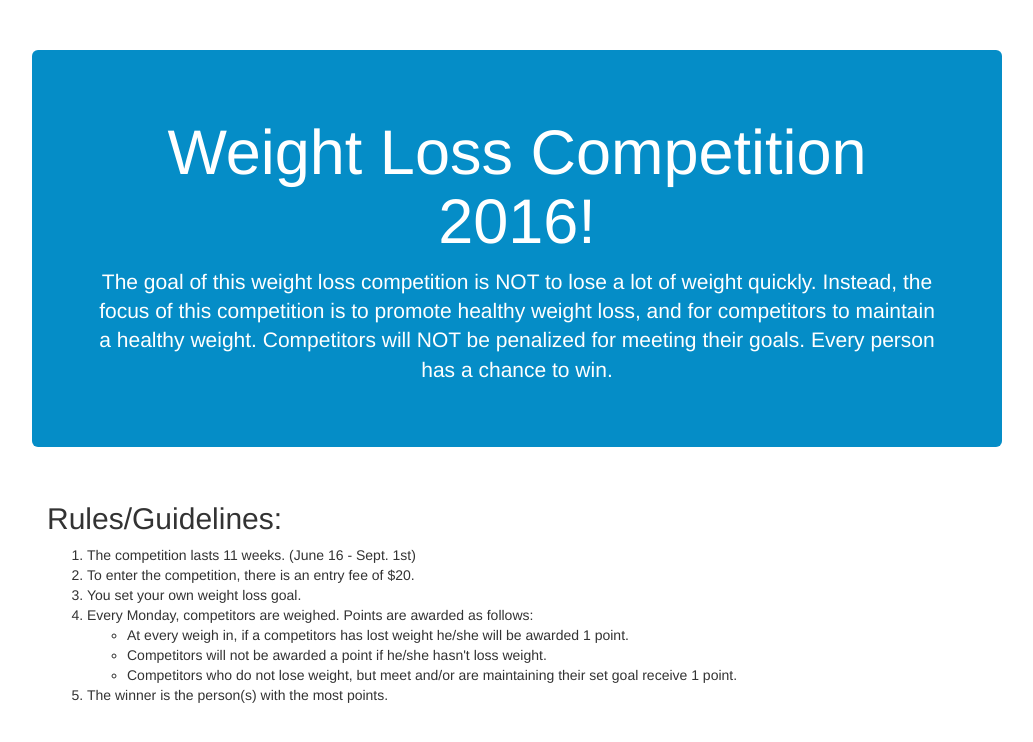
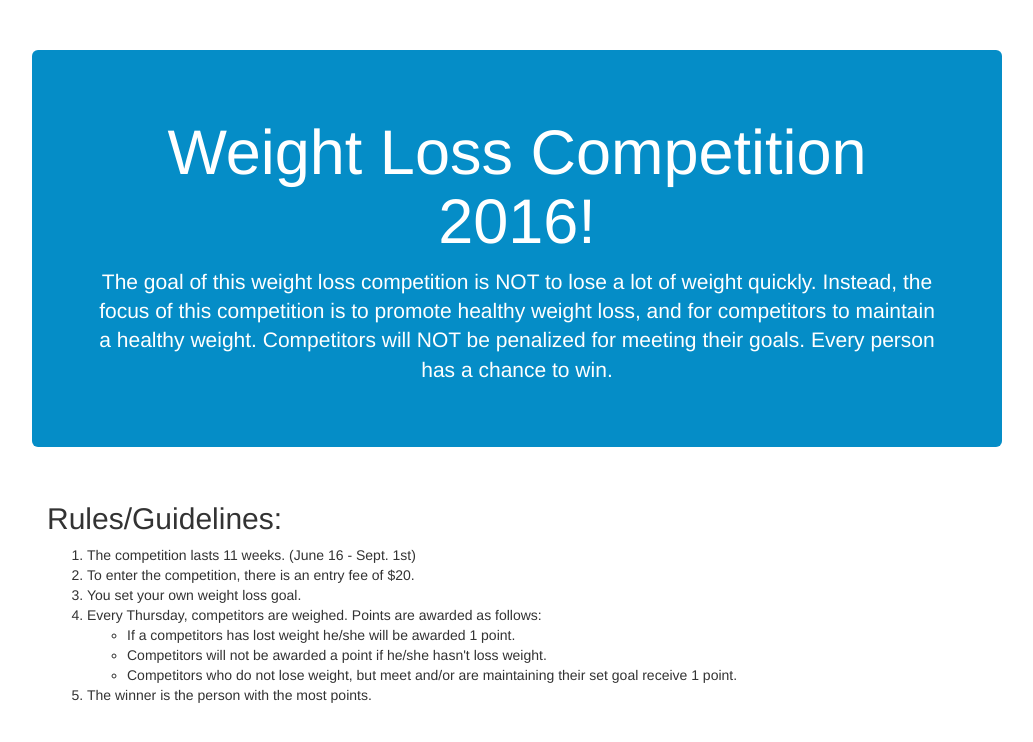
Before and after one commit to jobygjoseph/fattyfatfat, a plain HTML site: page 2016/index.html in a window 1280 px wide. Shown: the top 742 px of the page, without its empty margins (123-1156 px from the left). Drawn offline with Linux system fonts and the light colour scheme.

Commit message:
Text changes

```diff
--- a/2016/index.html
+++ b/2016/index.html
@@ -53,9 +53,9 @@
               <li>The competition lasts 11 weeks. (June 16 - Sept. 1st)</li>
               <li>To enter the competition, there is an entry fee of $20.</li>
               <li>You set your own weight loss goal.</li>
-              <li>Every Monday, competitors are weighed. Points are awarded as follows:
+              <li>Every Thursday, competitors are weighed. Points are awarded as follows:
                 <ul>
-                  <li>At every weigh in, if a competitors has lost weight he/she will be awarded 1 point.</li>
+                  <li>If a competitors has lost weight he/she will be awarded 1 point.</li>
                   <li>Competitors will not be awarded a point if he/she hasn't loss weight.</li>
                   <li>Competitors who do not lose weight, but meet and/or are maintaining their set goal receive 1 point.</li>
                 </ul>
@@ -68,7 +68,7 @@
                 </ul>
               </li>
  -->
-              <li>The winner is the person(s) with the most points.</li>
+              <li>The winner is the person with the most points.</li>
             </ol>
           </p>
 
```
